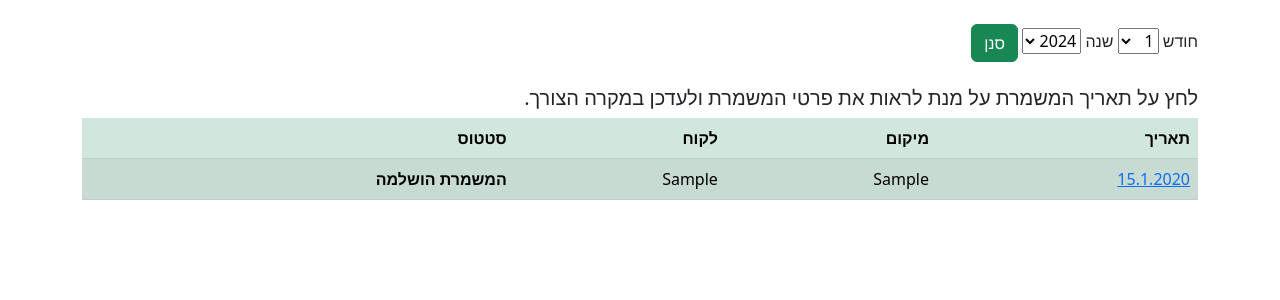
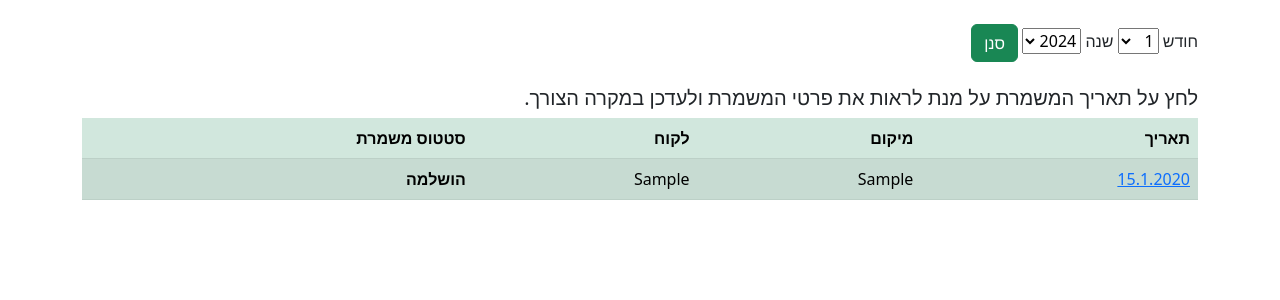
Before and after one commit to ronishulman/DBNWebSite, a Django app: page /myshifts in a window 1280 px wide. Shown: the part 56-356 px from the top of the page. Run offline with Django 5.2, Linux system fonts and the light colour scheme; a user stored in the database is signed in; tables that the repository leaves empty hold one stand-in row (values such as "Sample post"); some libraries are stand-ins or nearby versions.

Commit message:
Changes have been made

```diff
--- a/site_base/templates/site_base/myshifts.html
+++ b/site_base/templates/site_base/myshifts.html
@@ -97,7 +97,7 @@
             <th scope="col">תאריך</th>
             <th scope="col">מיקום</th>
             <th scope="col">לקוח</th>
-            <th scope="col">סטטוס</th>
+            <th scope="col">סטטוס משמרת</th>
           </tr>
         </thead>
         <tbody>
@@ -107,9 +107,9 @@
               <td>{{ shift.location}}</td>
               <td>{{ shift.client}}</td>
               {% if not shift.shift_end_date_time %}
-                <td class="incomplete-shift">המשמרת לא הושלמה</td>
+                <td class="incomplete-shift">לא הושלמה</td>
               {% else %}
-                <td class="completed-shift">המשמרת הושלמה</td>
+                <td class="completed-shift">הושלמה</td>
               {% endif %}
             </tr>
           {%endfor%}
```
